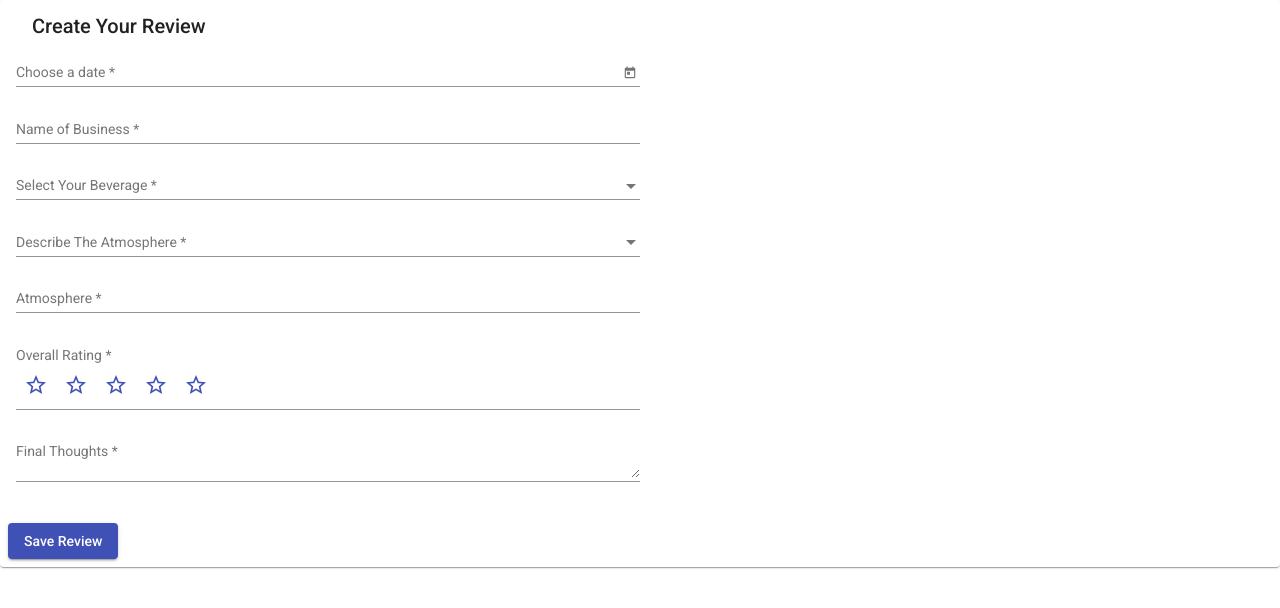
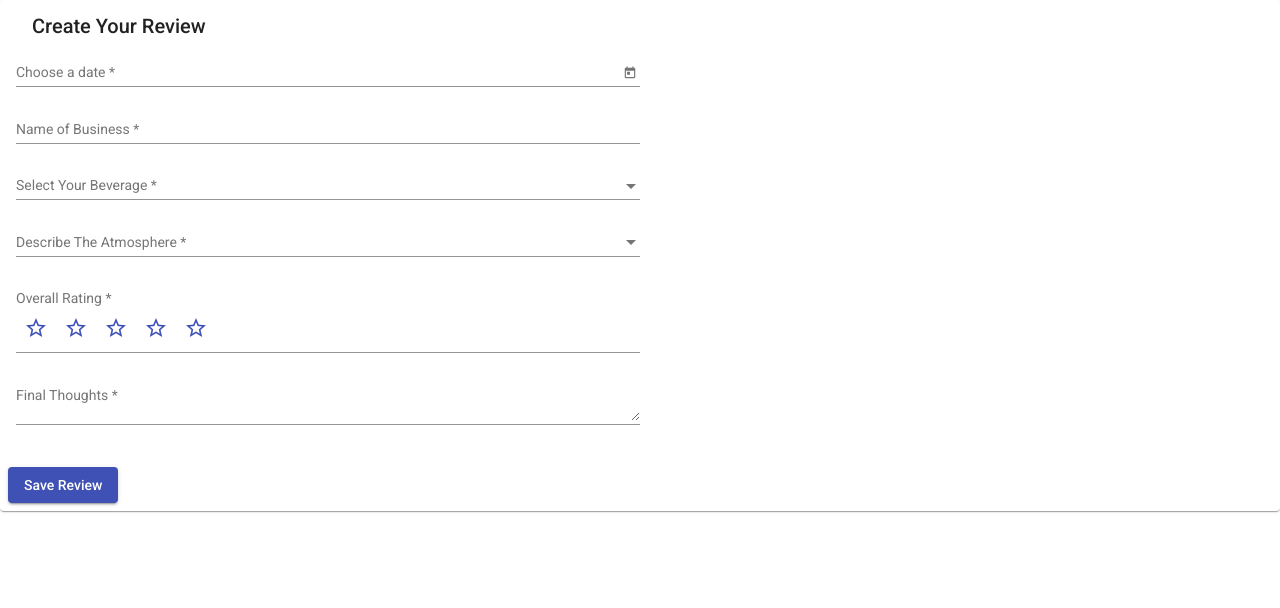
Before and after one commit to sagentr/Frontend-Coffee1, an Angular app: page / in a window 1280 px wide. Shown: the top 608 px of the page. Built offline with nearby package versions, Linux system fonts and the light colour scheme.

Commit message:
updated form with dropdown features

```diff
--- a/src/app/review-create/review-create.component.html
+++ b/src/app/review-create/review-create.component.html
@@ -132,13 +132,13 @@
                     </mat-form-field>
                 </div>
             </div>
-             <div class="row">
+             <!-- <div class="row">
                 <div class="col-sm-6">
                     <mat-form-field>
                         <input formControlName="atmosphere" matInput placeholder="Atmosphere" />
                     </mat-form-field>
                 </div>
-            </div>
+            </div>  -->
             <div class="row">
                 <div class="col-md-6">
                     <mat-form-field>
```
